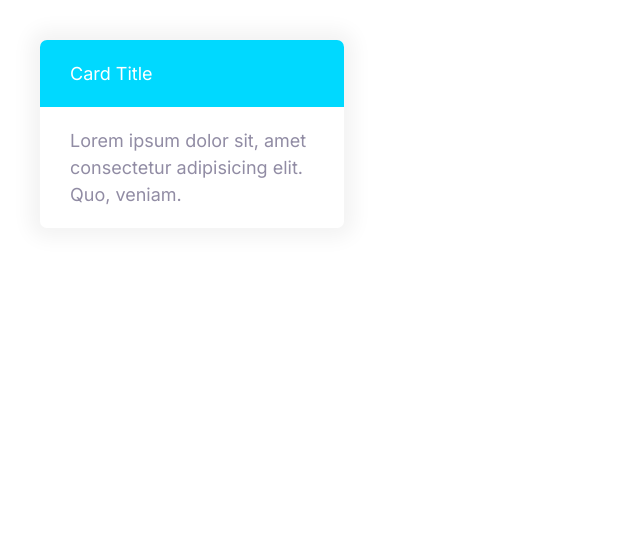
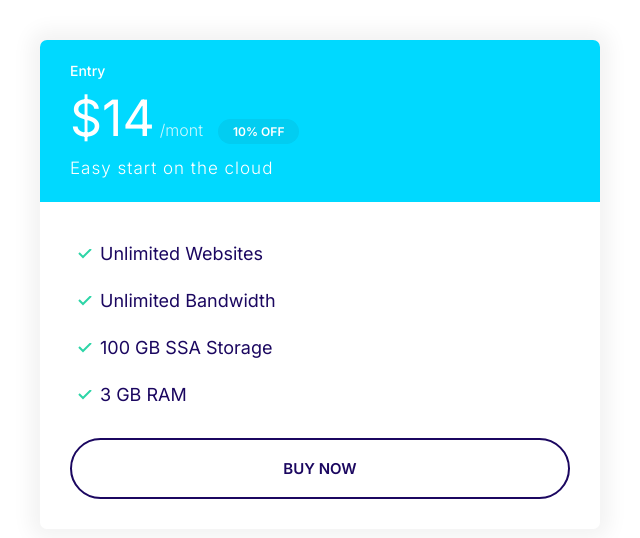
Before and after one commit to GutoAS/moshified, a plain HTML site: page index.html in a window 1280 px wide. Shown: the whole page, without its empty margins (0-640 px from the left). Drawn offline with Linux system fonts and the light colour scheme.

Commit message:
css plan section

```diff
--- a/css/styles.css
+++ b/css/styles.css
@@ -1,4 +1,4 @@
-@import url("https://fonts.googleapis.com/css2?family=Inter:wght@400;600;700&display=swap");
+@import url("https://fonts.googleapis.com/css2?family=Inter:wght@300;400;500;600;700&display=swap");
 
 :root {
   --color-acent: #ff3400;
@@ -120,6 +120,7 @@ a {
 
 .badge--small {
   font-size: 1.6rem;
+  padding: 0.5rem 1.5rem;
 }
 
 @media screen and (min-width: 1024px) {
@@ -305,3 +306,56 @@ a {
   background: var(--color-secondary);
   color: #fff;
 }
+
+.card--secondary .badge--secondary {
+  background: #02cdf1;
+}
+
+/* Plan */
+
+.plan__name {
+  color: #fff;
+  margin: 0;
+  font-weight: 500;
+  font-size: 2.4rem;
+}
+
+.plan__price {
+  font-size: 6rem;
+}
+
+.plan__billing-cycle {
+  font-size: 2.4rem;
+  font-weight: 300;
+  opacity: 0.8;
+  margin-right: 1rem;
+}
+
+.plan__description {
+  font-size: 2rem;
+  font-weight: 300;
+  letter-spacing: 1px;
+  display: block;
+}
+
+.plan .list__item {
+  margin-bottom: 2rem;
+}
+
+@media screen and (min-width: 1024px) {
+  .plan__name {
+    font-size: 1.4rem;
+  }
+
+  .plan__price {
+    font-size: 5rem;
+  }
+
+  .plan__billing-cycle {
+    font-size: 1.6rem;
+  }
+
+  .plan__description {
+    font-size: 1.7rem;
+  }
+}
--- a/index.html
+++ b/index.html
@@ -9,11 +9,25 @@
     <link rel="stylesheet" href="css/styles.css" />
   </head>
   <body>
-    <div style="width: 30%; padding: 4rem">
-      <div class="card card--secondary">
-        <header class="card__header">Card Title</header>
-        <div class="card__body">
-          Lorem ipsum dolor sit, amet consectetur adipisicing elit. Quo, veniam.
+    <div style="width: 50%; padding: 4rem">
+      <div class="plan">
+        <div class="card card--secondary">
+          <header class="card__header">
+            <h3 class="plan__name">Entry</h3>
+            <span class="plan__price">$14</span>
+            <span class="plan__billing-cycle">/mont</span>
+            <span class="badge badge--secondary badge--small">10% OFF</span>
+            <span class="plan__description">Easy start on the cloud</span>
+          </header>
+          <div class="card__body">
+            <ul class="list list--tick">
+              <li class="list__item">Unlimited Websites</li>
+              <li class="list__item">Unlimited Bandwidth</li>
+              <li class="list__item">100 GB SSA Storage</li>
+              <li class="list__item">3 GB RAM</li>
+            </ul>
+            <button class="btn btn--outline btn--block">Buy Now</button>
+          </div>
         </div>
       </div>
     </div>
```
Also changed, not shown: components/plans.html (added, +22 -0 lines).
